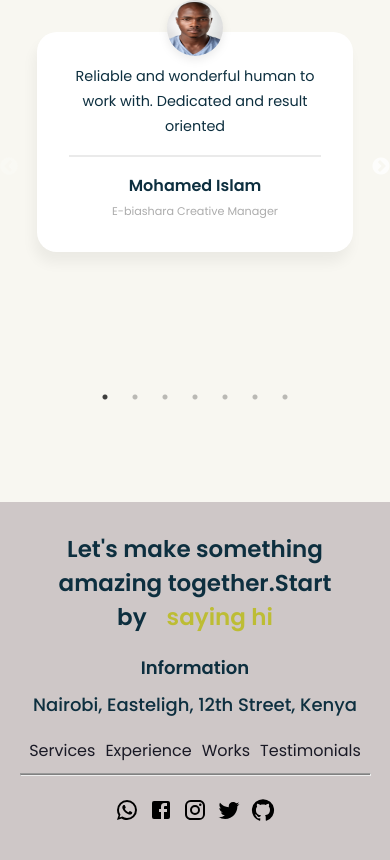
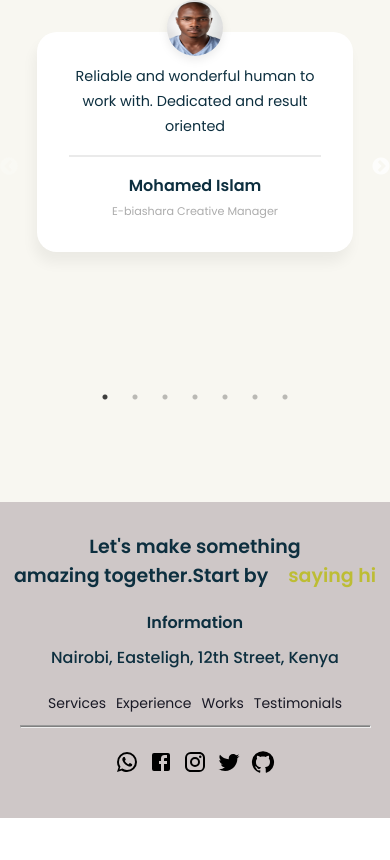
Before and after one commit to Abdirizackmasta/Portfoliov2, a React (Vite) app: page / in a window 390 px wide. Shown: the part 4752-5612 px from the top of the page. After the commit the page ends 5570 px from the top, so only its background shows below. Built offline with nearby package versions, Linux system fonts and the light colour scheme.

Commit message:
modified the footer responsivenes for the third time

```diff
--- a/src/components/Footer/Footer.module.css
+++ b/src/components/Footer/Footer.module.css
@@ -75,13 +75,13 @@
 
 @media(max-width: 768px){
   .upper{
-    font-size: 23px;
+    font-size: 19px;
   }
   .middle div{
-    font-size: 18px;
+    font-size: 16px;
   }
   .middle ul a{
-    font-size: 16px;
+    font-size: 14px;
   }
 
 }
```
